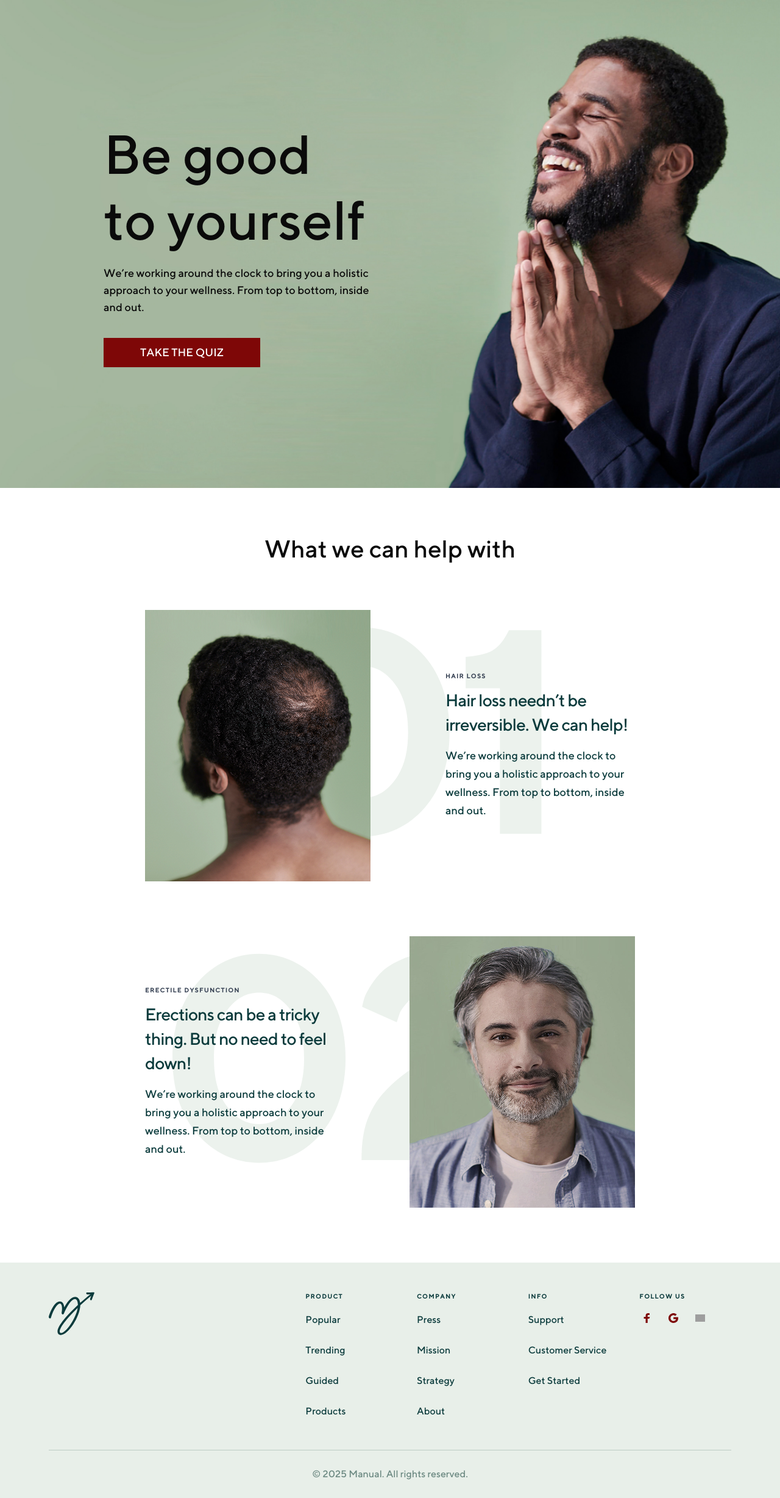
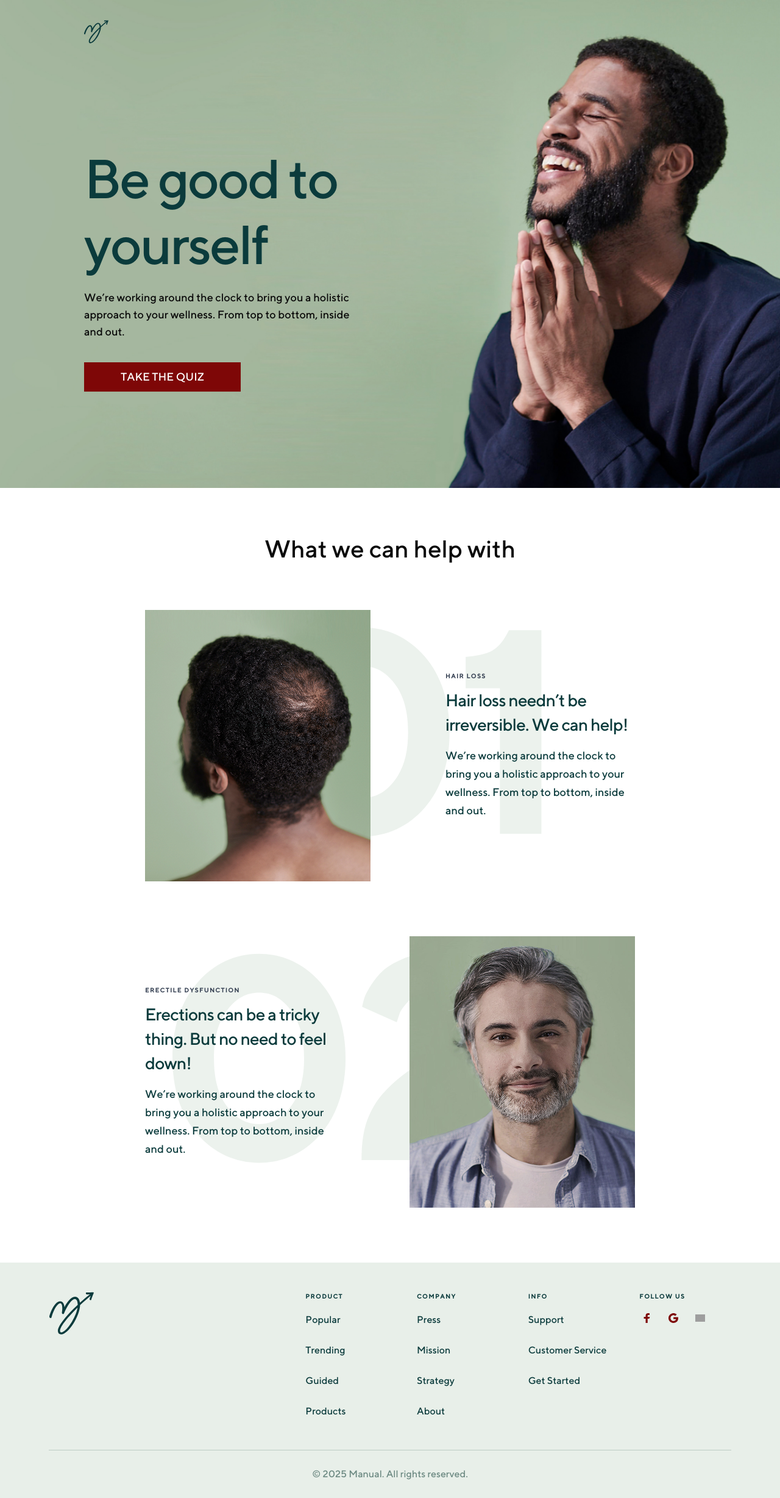
Before and after one commit to lucaslacava/fe-case-study, a Next.js app: page / in a window 1280 px wide. Shown: the whole page at 61% size. Built offline with nearby package versions, Linux system fonts and the light colour scheme; grey boxes are pictures that could not be loaded.

Commit message:
feat: add logo to hero and general UI improvements

```diff
--- a/src/app/pages/LandingPage/Footer.tsx
+++ b/src/app/pages/LandingPage/Footer.tsx
@@ -52,13 +52,14 @@ export const Footer = () => {
     <footer className="bg-[#E8EFE9] text-[#0B3B3C] pt-12 px-6 md:px-20">
       <div className="max-w-7xl mx-auto flex flex-col md:flex-row md:items-start gap-12">
         <div className="w-full md:w-1/3 flex justify-center md:justify-start">
-          <Image
-            src="/manual-logo.svg"
-            alt="Manual logo"
-            width={75}
-            height={70}
-            className="h-auto object-contain"
-          />
+          <div className="relative w-[75px] h-[70px]">
+            <Image
+              src="/manual-logo.svg"
+              alt="Manual logo"
+              fill
+              className="object-contain"
+            />
+          </div>
         </div>
 
         <div className="w-full md:flex-1 grid grid-cols-2 sm:grid-cols-4 gap-8">
--- a/src/app/pages/LandingPage/Hero.tsx
+++ b/src/app/pages/LandingPage/Hero.tsx
@@ -1,5 +1,6 @@
 import { Button } from "@/components/ui/button";
 import { useQuiz } from "@/context/QuizContext";
+import Image from "next/image";
 
 export const Hero = () => {
   const { setShowQuiz } = useQuiz();
@@ -8,12 +9,22 @@ export const Hero = () => {
     setShowQuiz(true);
   };
   return (
-    <section
-      className="w-full h-screen bg-cover bg-center flex items-center justify-start px-6 md:px-8"
+    <section className="flex flex-col">
+      <div
+        className="relative w-full h-screen bg-cover bg-center flex items-center justify-start px-6"
         style={{ backgroundImage: "url('/hero.png')" }}
       >
-      <div className="max-w-xl p-4 md:p-0 md:pl-[138px]">
-        <h1 className="text-3xl md:text-[90px] font-normal text-[#0B3B3C text-heading-90 md:tracking-[-3]">
+        <div className="absolute top-8 left-[138px] w-[40px] h-[40px]">
+          <Image
+            src="/manual-logo.svg"
+            alt="Manual logo"
+            fill
+            className="object-contain"
+          />
+        </div>
+
+        <div className="max-w-xl p-4 md:p-0 md:pl-[114px] mt-20">
+          <h1 className="text-3xl md:text-[90px] font-normal text-[#0B3B3C] text-heading-90 md:tracking-[-3px]">
             Be good to yourself
           </h1>
           <p className="mt-5 text-base md:text-lg mb-9">
@@ -27,6 +38,7 @@ export const Hero = () => {
             <span className="py-4 px-7">Take the Quiz</span>
           </Button>
         </div>
+      </div>
     </section>
   );
 };
--- /dev/null
+++ b/src/app/pages/Quiz/QuizContent.tsx
@@ -0,0 +1,38 @@
+import { Button } from "@/components/ui/button";
+import { QuizItem } from "./QuizItem";
+import { ArrowLeftCircle } from "lucide-react";
+import { useQuiz } from "@/context/QuizContext";
+
+export const QuizContent = () => {
+  const { currentStep, handleBack, questions } = useQuiz();
+  const currentQuestion = questions[currentStep];
+
+  return (
+    <div className="flex-1 flex flex-col items-center justify-center p-4 sm:p-8">
+      <div className="w-full max-w-5xl space-y-6 sm:space-y-8">
+        <h2 className="text-xl sm:text-2xl font-bold">
+          {currentQuestion?.question}
+        </h2>
+
+        <div className="grid grid-cols-1 sm:grid-cols-2 gap-4 sm:gap-6">
+          {currentQuestion?.options.map((option, index) => (
+            <QuizItem option={option} key={index} />
+          ))}
+        </div>
+
+        <div className="flex justify-between mt-6 sm:mt-8">
+          {currentStep > 0 && (
+            <Button
+              variant="ghost"
+              onClick={handleBack}
+              className="text-sm sm:text-base flex items-center justify-center gap-2"
+            >
+              <ArrowLeftCircle className="size-4" />
+              <span>Back</span>
+            </Button>
+          )}
+        </div>
+      </div>
+    </div>
+  );
+};
--- a/src/app/pages/Quiz/QuizWrapper.tsx
+++ b/src/app/pages/Quiz/QuizWrapper.tsx
@@ -1,37 +1,22 @@
-import { Button } from "@/components/ui/button";
-import { QuizItem } from "./QuizItem";
-import { ArrowLeftCircle } from "lucide-react";
+import { CloseButton } from "@/components/ui/closeButton";
+import { LoadingPage } from "@/components/ui/loadingPage";
 import { useQuiz } from "@/context/QuizContext";
+import { PropsWithChildren } from "react";
 
-export const QuizWrapper = () => {
-  const { currentStep, handleBack, questions } = useQuiz();
-  const currentQuestion = questions[currentStep];
-
+interface QuizWrapperProps extends PropsWithChildren {
+  isLoading: boolean;
+}
+export const QuizWrapper = ({ isLoading, children }: QuizWrapperProps) => {
+  const { setShowQuiz } = useQuiz();
   return (
-    <div className="flex-1 flex flex-col items-center justify-center p-4 sm:p-8">
-      <div className="w-full max-w-5xl space-y-6 sm:space-y-8">
-        <h2 className="text-xl sm:text-2xl font-bold">
-          {currentQuestion?.question}
-        </h2>
-
-        <div className="grid grid-cols-1 sm:grid-cols-2 gap-4 sm:gap-6">
-          {currentQuestion?.options.map((option, index) => (
-            <QuizItem option={option} key={index} />
-          ))}
-        </div>
-
-        <div className="flex justify-between mt-6 sm:mt-8">
-          {currentStep > 0 && (
-            <Button
-              variant="ghost"
-              onClick={handleBack}
-              className="text-sm sm:text-base flex items-center justify-center gap-2"
-            >
-              <ArrowLeftCircle className="size-4" />
-              <span>Back</span>
-            </Button>
-          )}
-        </div>
+    <div className="fixed inset-0 backdrop-blur-sm animate-in fade-in duration-500">
+      <div
+        className={`min-h-screen w-full flex flex-col relative transition-all duration-500 ${
+          isLoading ? "bg-transparent" : "bg-white"
+        }`}
+      >
+        <CloseButton handleClose={() => setShowQuiz(false)} />
+        {isLoading ? <LoadingPage /> : children}
       </div>
     </div>
   );
```
Lines whose indentation alone changed are shown as unchanged.
